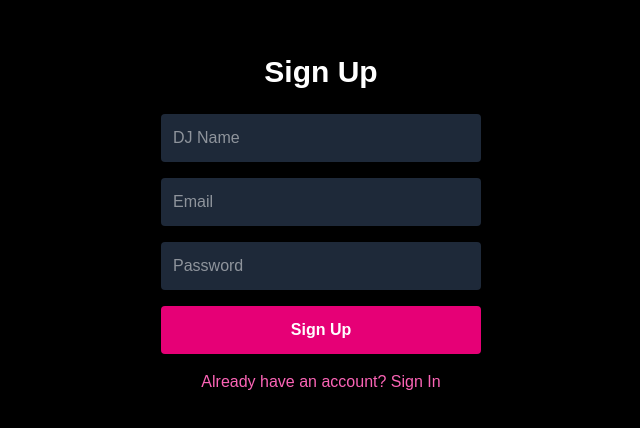
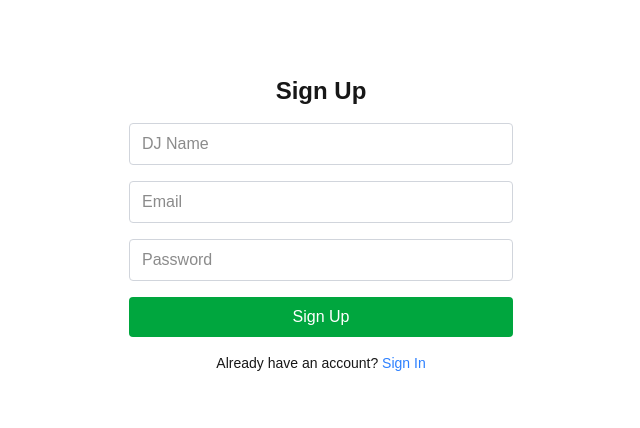
Before and after one commit to larrybesant/MixAndMingle, a Next.js app: page /signup in a window 1280 px wide. Shown: the part 176-604 px from the top of the page, without its empty margins (319-959 px from the left). Built offline with nearby package versions, Linux system fonts and the light colour scheme; no server answers.

Commit message:
System check complete: polish pass pre-beta ✅

```diff
--- a/app/go-live/page.tsx
+++ b/app/go-live/page.tsx
@@ -1,17 +1,27 @@
-"use client";
+'use client';
+
+import { useAuth } from '@/contexts/auth-context';
+import { useRouter } from 'next/navigation';
+import { useEffect } from 'react';
 
 export default function GoLivePage() {
+  const { user, loading } = useAuth();
+  const router = useRouter();
+
+  useEffect(() => {
+    if (!loading && !user) {
+      router.push('/login');
+    }
+  }, [loading, user, router]);
+
+  if (loading || !user) {
+    return <p className="text-center mt-10">Loading...</p>;
+  }
+
   return (
-    <main className="min-h-screen bg-black text-white flex flex-col items-center justify-center">
-      <h1 className="text-4xl font-bold mb-4">Go Live</h1>
-      <div className="w-full max-w-3xl aspect-video rounded-xl overflow-hidden shadow-lg">
-        <iframe
-          src="https://mixandmingle.daily.co/onFsceKakRamUvWONG5y"
-          allow="camera; microphone; fullscreen; speaker; display-capture"
-          style={{ width: "100%", height: "500px", border: "none" }}
-          title="Live DJ Room"
-        />
-      </div>
+    <main className="p-8 text-center">
+      <h1 className="text-3xl font-bold mb-4">🎤 You’re Live, {user.email}!</h1>
+      <p className="text-gray-500">Stream dashboard will go here.</p>
     </main>
   );
 }
--- a/app/login/page.tsx
+++ b/app/login/page.tsx
@@ -1,60 +1,61 @@
-"use client";
+'use client';
 
-import { useState } from "react";
-import Link from "next/link";
-import supabase from "@/lib/supabaseClient";
+import { useState } from 'react';
+import { supabase } from '@/lib/supabase/client';
+import { useRouter } from 'next/navigation';
 
 export default function LoginPage() {
-  const [email, setEmail] = useState("");
-  const [password, setPassword] = useState("");
-  const [loading, setLoading] = useState(false);
-  const [message, setMessage] = useState("");
+  const [email, setEmail] = useState('');
+  const [password, setPassword] = useState('');
+  const router = useRouter();
+  const [error, setError] = useState('');
 
-  const handleLogin = async (e: React.FormEvent) => {
-    e.preventDefault();
-    setLoading(true);
-    setMessage("");
+  const handleLogin = async () => {
     const { error } = await supabase.auth.signInWithPassword({ email, password });
-    setLoading(false);
     if (error) {
-      setMessage(error.message);
+      setError('Login failed. Check email and password.');
     } else {
-      window.location.href = "/dashboard";
+      router.push('/dashboard');
     }
   };
 
   return (
-    <main className="min-h-screen flex flex-col items-center justify-center bg-black text-white">
-      <h1 className="text-3xl font-bold mb-6">Sign In</h1>
-      <form onSubmit={handleLogin} className="flex flex-col gap-4 w-80">
+    <div className="min-h-screen flex items-center justify-center px-4">
+      <div className="max-w-sm w-full space-y-6">
+        <h1 className="text-center text-2xl font-bold">Sign In</h1>
         <input
-          className="p-3 rounded bg-gray-800"
           type="email"
           placeholder="Email"
+          className="w-full border border-gray-300 p-2 rounded"
           value={email}
-          onChange={e => setEmail(e.target.value)}
-          required
+          onChange={(e) => setEmail(e.target.value)}
         />
         <input
-          className="p-3 rounded bg-gray-800"
           type="password"
           placeholder="Password"
+          className="w-full border border-gray-300 p-2 rounded"
           value={password}
-          onChange={e => setPassword(e.target.value)}
-          required
+          onChange={(e) => setPassword(e.target.value)}
         />
+        {error && <p className="text-red-500 text-sm">{error}</p>}
         <button
-          className="bg-purple-600 py-3 rounded font-bold hover:bg-purple-700"
-          type="submit"
-          disabled={loading}
+          onClick={handleLogin}
+          className="w-full bg-blue-600 text-white py-2 px-4 rounded hover:bg-blue-700"
         >
-          {loading ? "Signing In..." : "Sign In"}
+          Sign In
         </button>
-      </form>
-      {message && <div className="mt-4 text-center text-sm text-yellow-400">{message}</div>}
-      <Link href="/signup" className="mt-4 text-purple-400 hover:underline">
-        Don't have an account? Sign Up
-      </Link>
-    </main>
+        <p className="text-center text-sm">
+          Don’t have an account?{' '}
+          <a href="/signup" className="text-blue-500 hover:underline">
+            Sign Up
+          </a>
+        </p>
+        <p className="text-center text-xs text-gray-400">
+          <a href="/forgot-password" className="hover:underline">
+            Forgot Password?
+          </a>
+        </p>
+      </div>
+    </div>
   );
 }
--- a/app/signup/page.tsx
+++ b/app/signup/page.tsx
@@ -1,76 +1,76 @@
-"use client";
+'use client';
 
-import { useState } from "react";
-import Link from "next/link";
-import supabase from "@/lib/supabaseClient";
+import { useState } from 'react';
+import { useRouter } from 'next/navigation';
+import { supabase } from '@/lib/supabase/client';
 
 export default function SignupPage() {
-  const [email, setEmail] = useState("");
-  const [password, setPassword] = useState("");
-  const [username, setUsername] = useState("");
-  const [loading, setLoading] = useState(false);
-  const [message, setMessage] = useState("");
+  const [djName, setDjName] = useState('');
+  const [email, setEmail] = useState('');
+  const [password, setPassword] = useState('');
+  const [error, setError] = useState('');
+  const router = useRouter();
 
-  const handleSignup = async (e: React.FormEvent) => {
-    e.preventDefault();
-    setLoading(true);
-    setMessage("");
-    const { data, error } = await supabase.auth.signUp({ email, password });
+  const handleSignUp = async () => {
+    const { error } = await supabase.auth.signUp({
+      email,
+      password,
+      options: {
+        data: { dj_name: djName },
+      },
+    });
     if (error) {
-      setMessage(error.message);
-      setLoading(false);
-      return;
+      setError(error.message);
+    } else {
+      router.push('/dashboard');
     }
-    // Save profile
-    if (data.user) {
-      await supabase.from("profiles").insert([
-        { id: data.user.id, username }
-      ]);
-    }
-    setLoading(false);
-    setMessage("Check your email to confirm your signup!");
   };
 
   return (
-    <main className="min-h-screen flex flex-col items-center justify-center bg-black text-white">
-      <h1 className="text-3xl font-bold mb-6">Sign Up</h1>
-      <form onSubmit={handleSignup} className="flex flex-col gap-4 w-80">
+    <div className="min-h-screen flex items-center justify-center px-4">
+      <div className="w-full max-w-sm space-y-4">
+        <h1 className="text-2xl font-bold text-center">Sign Up</h1>
+
         <input
-          className="p-3 rounded bg-gray-800"
           type="text"
           placeholder="DJ Name"
-          value={username}
-          onChange={e => setUsername(e.target.value)}
-          required
+          value={djName}
+          onChange={(e) => setDjName(e.target.value)}
+          className="w-full border border-gray-300 rounded px-3 py-2"
         />
+
         <input
-          className="p-3 rounded bg-gray-800"
           type="email"
           placeholder="Email"
           value={email}
-          onChange={e => setEmail(e.target.value)}
-          required
+          onChange={(e) => setEmail(e.target.value)}
+          className="w-full border border-gray-300 rounded px-3 py-2"
         />
+
         <input
-          className="p-3 rounded bg-gray-800"
           type="password"
           placeholder="Password"
           value={password}
-          onChange={e => setPassword(e.target.value)}
-          required
+          onChange={(e) => setPassword(e.target.value)}
+          className="w-full border border-gray-300 rounded px-3 py-2"
         />
+
+        {error && <p className="text-red-600 text-sm">{error}</p>}
+
         <button
-          className="bg-pink-600 py-3 rounded font-bold hover:bg-pink-700"
-          type="submit"
-          disabled={loading}
+          onClick={handleSignUp}
+          className="w-full bg-green-600 hover:bg-green-700 text-white py-2 px-4 rounded"
         >
-          {loading ? "Signing Up..." : "Sign Up"}
+          Sign Up
         </button>
-      </form>
-      {message && <div className="mt-4 text-center text-sm text-yellow-400">{message}</div>}
-      <Link href="/login" className="mt-4 text-pink-400 hover:underline">
-        Already have an account? Sign In
-      </Link>
-    </main>
+
+        <p className="text-center text-sm">
+          Already have an account?{' '}
+          <a href="/login" className="text-blue-500 hover:underline">
+            Sign In
+          </a>
+        </p>
+      </div>
+    </div>
   );
 }
```
Also changed, not shown: contexts/auth-context.tsx (+13 -2 lines), app/page (2).tsx (renamed from app/Untitled-1.txt).
